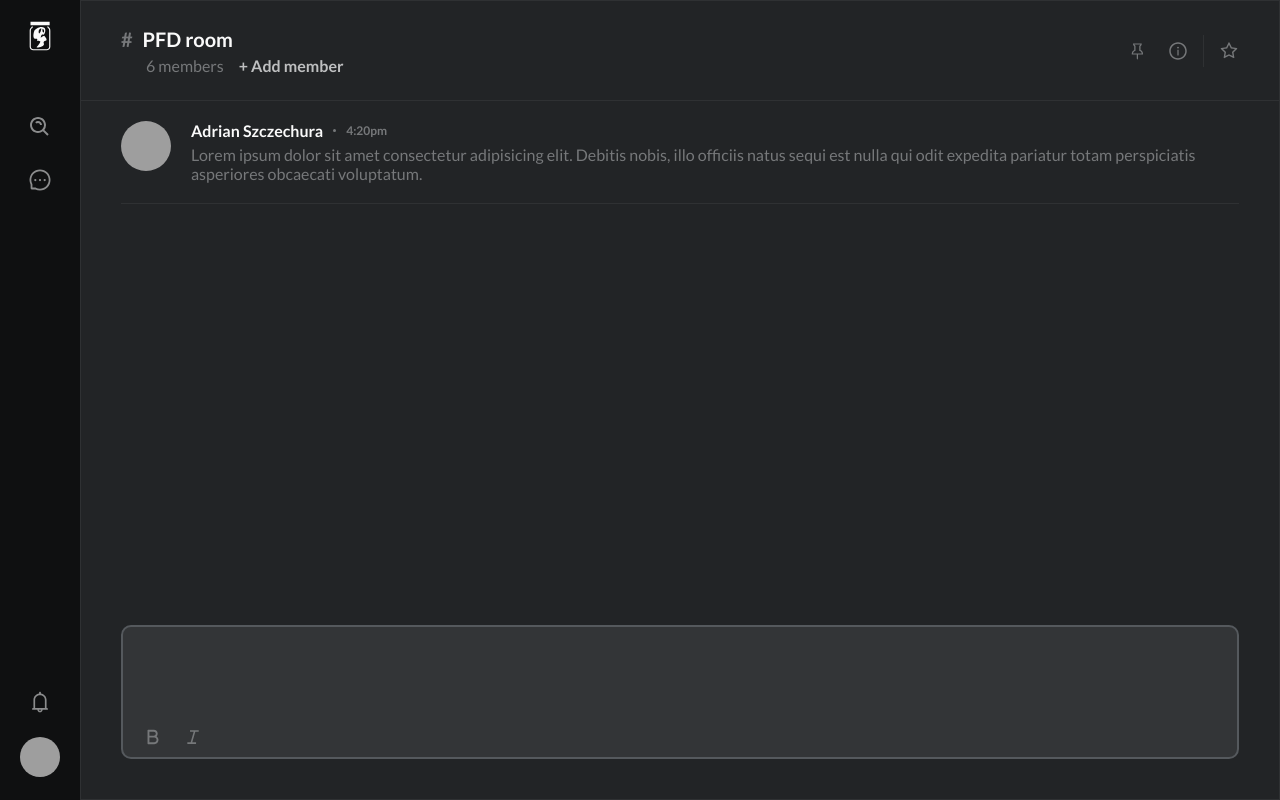
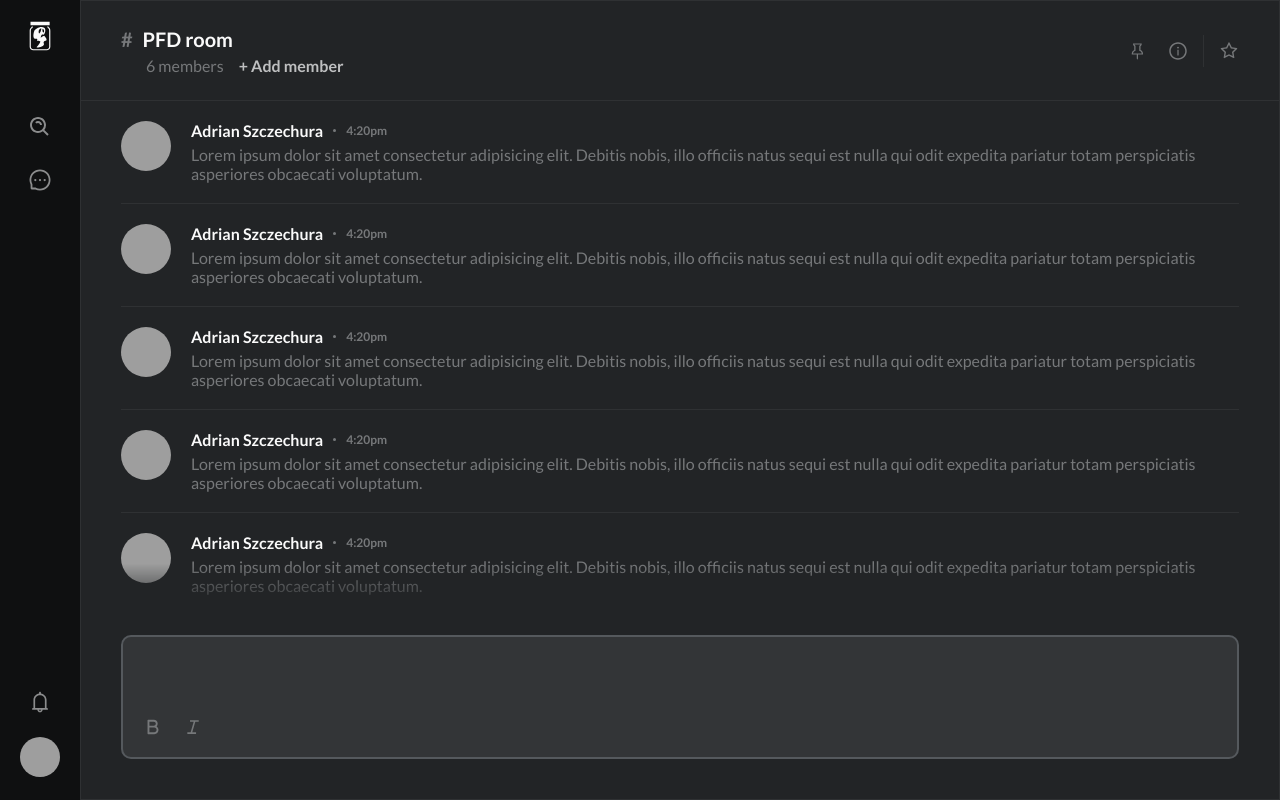
Before and after one commit to oevadee/crib-chat, a React (Create React App) app: page /chatroom in a window 1280 px wide. Built offline with nearby package versions, Linux system fonts and the light colour scheme; grey boxes are pictures that could not be loaded.

Commit message:
finished chatRoom route design

```diff
--- a/src/components/MessageInput/MessageInput.scss
+++ b/src/components/MessageInput/MessageInput.scss
@@ -6,7 +6,7 @@ $messageInput-icons-amount: 2;
   border: $border-secondary;
   border-radius: 10px;
   background: $background-input-secondary;
-  padding: 20px 20px 10px 20px;
+  padding: 20px;
   display: flex;
   flex-direction: column;
   justify-content: space-between;
--- a/src/components/MessageInput/MessageInput.tsx
+++ b/src/components/MessageInput/MessageInput.tsx
@@ -6,10 +6,11 @@ import { IconContext } from "react-icons";
 export interface MessageInputProps {}
 
 const MessageInput: FC<MessageInputProps> = ({ ...props }) => {
-  const [messageInputRows, setMessageInputRows] = useState(3);
+  const [messageInputRows, setMessageInputRows] = useState(2);
+  const [messageInputValue, setMessageInputValue] = useState("");
 
   const handleInputChange = (e: ChangeEvent<HTMLTextAreaElement>): void => {
-    const messageMinInputRows = 3;
+    const messageMinInputRows = 2;
     const messageMaxInputRows = 8;
     const textareaLineHeight = 20;
 
@@ -30,6 +31,7 @@ const MessageInput: FC<MessageInputProps> = ({ ...props }) => {
     setMessageInputRows(
       currentRows < messageMaxInputRows ? currentRows : messageMaxInputRows
     );
+    setMessageInputValue(e.target.value);
   };
 
   return (
@@ -40,6 +42,7 @@ const MessageInput: FC<MessageInputProps> = ({ ...props }) => {
         wrap="soft"
         rows={messageInputRows}
         onChange={handleInputChange}
+        value={messageInputValue}
       />
       <IconContext.Provider value={{ size: "1.25rem" }}>
         <div className="messageInput__options">
--- a/src/routes/ChatRoom/ChatRoom.scss
+++ b/src/routes/ChatRoom/ChatRoom.scss
@@ -71,9 +71,16 @@
     width: 100%;
     padding: 0 40px;
     flex: 1;
+    overflow: scroll;
+    -webkit-mask-image: linear-gradient(to bottom, black 90%, transparent 100%);
+    mask-image: linear-gradient(to bottom, black 90%, transparent 100%);
+
+    &::-webkit-scrollbar {
+      display: none;
+    }
   }
 
   .chatRoom__messageInput {
-    padding: 40px;
+    padding: 20px 40px 40px 40px;
   }
 }
--- a/src/routes/ChatRoom/ChatRoom.tsx
+++ b/src/routes/ChatRoom/ChatRoom.tsx
@@ -33,6 +33,13 @@ const ChatRoom: FC = () => {
       </div>
       <div className="chatRoom__messages">
         <Message />
+        <Message />
+        <Message />
+        <Message />
+        <Message />
+        <Message />
+        <Message />
+        <Message />
       </div>
       <div className="chatRoom__messageInput">
         <MessageInput />
```
